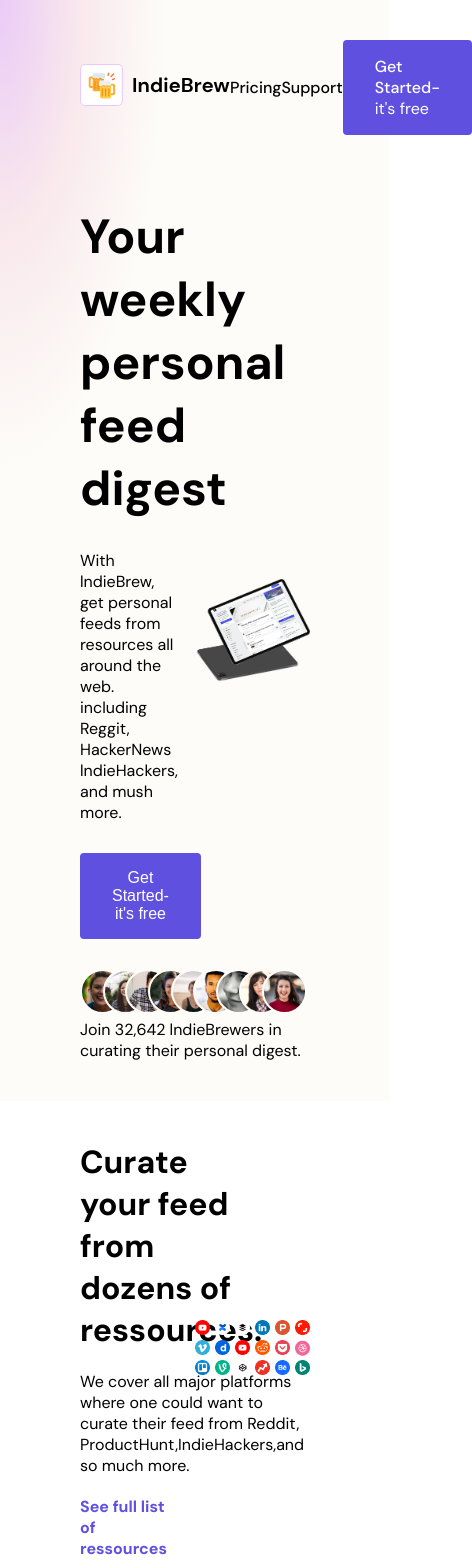
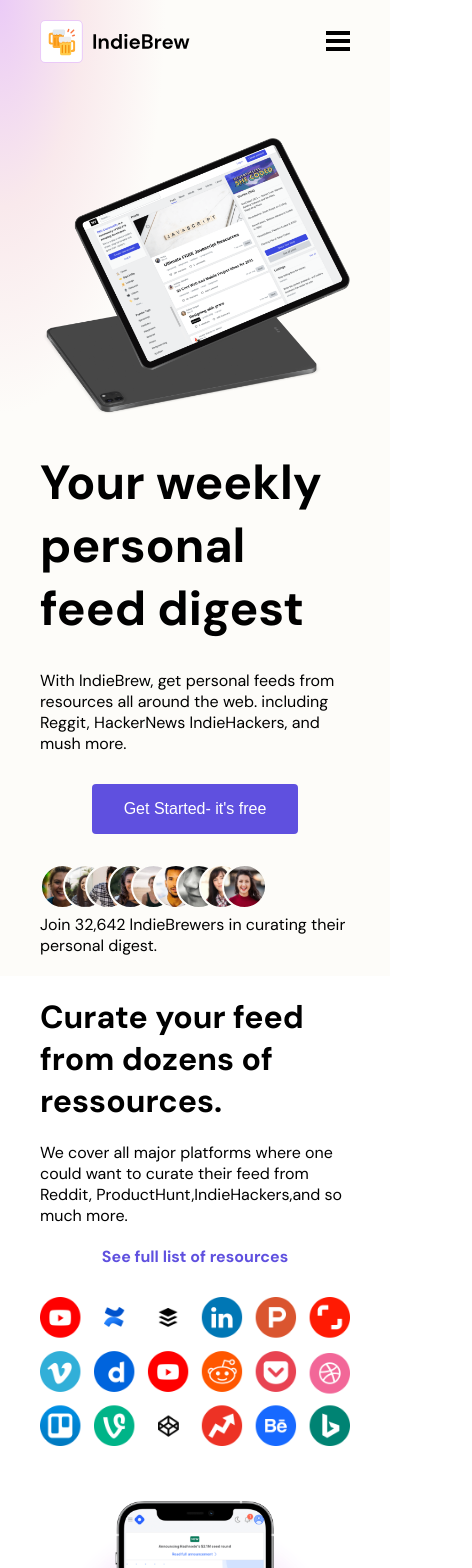
Before and after one commit to Nitishkumar922001/codewell-frontend-challenges, a React (Create React App) app in the folder indiebrew-page/: page / in a window 390 px wide. Shown: the top 1568 px of the page, 472 px wide, since content can reach past the window. Built offline with nearby package versions, Linux system fonts and the light colour scheme.

Commit message:
footer-design and design done responsive

```diff
--- a/indiebrew-page/src/App.css
+++ b/indiebrew-page/src/App.css
@@ -1,12 +1,13 @@
 
 .page-container {
-
+    /* width: 100%; */
     min-height: 100vh;
   }
 
 .header{
     background-image: radial-gradient(at top left, #ebcbf7 0%, #f9e9ec 15%, #fdfcf9 30%);
     padding: 40px 80px;
+
     min-height: 100vh;
     display: flex;
     flex-direction: column;
@@ -16,3 +17,20 @@
 .main-content{
   padding: 40px 80px;
 }
+footer{
+  padding: 40px 80px;
+  background-color:rgb(243, 238, 238);
+}
+
+@media screen and (max-width:768px) {
+  .header{
+    padding: 20px 40px;
+  }
+  .main-content{
+    padding: 20px 40px;
+  }
+  footer{
+    padding: 20px 40px;
+  }
+
+}
--- a/indiebrew-page/src/App.js
+++ b/indiebrew-page/src/App.js
@@ -1,6 +1,7 @@
 
 import './App.css';
 import BodySection from './componets/body-section/BodySection';
+import Footer from './componets/footer/Footer';
 import HeadSection from './componets/head-section/HeadSection';
 import Nav from './componets/nav/Nav';
 
@@ -15,7 +16,9 @@
       <main className="main-content">
         <BodySection></BodySection>
       </main>
-
+      <footer>
+      <Footer></Footer>
+      </footer>
     </div>
 
   );
--- a/indiebrew-page/src/componets/body-section/BodySection.css
+++ b/indiebrew-page/src/componets/body-section/BodySection.css
@@ -1,7 +1,6 @@
 .body-container{
     display: flex;
     flex-direction: column;
-
     row-gap: 50px;
 }
 .body-card {
@@ -14,7 +13,7 @@
     width: 40%;
     display: flex;
     flex-direction: column;
-    align-items: start;
+    align-items:flex-start;
     row-gap: 20px;
 }
 
@@ -33,3 +32,17 @@
 .body-right img {
     width: 100%;
 }
+@media screen and (max-width:768px)
+{
+    .body-card{
+        width: 100%;
+        flex-direction: column;
+        justify-content: center;
+        align-items: space-between;
+        row-gap: 30px;
+    }
+    .body-left,.body-right{
+        align-items:center ;
+        width: 100%;
+    }
+}
--- a/indiebrew-page/src/componets/body-section/BodySection.js
+++ b/indiebrew-page/src/componets/body-section/BodySection.js
@@ -8,13 +8,14 @@
             <div className="body-left">
                 <p className="title2">Curate your feed from dozens of ressources.</p>
                 <p className="body-info">We cover all major platforms where one could want to curate their feed from Reddit, ProductHunt,IndieHackers,and so much more.</p>
-            <a>See full list of ressources</a>
+                <a>See full list of resources</a>
             </div>
 
             <div className="body-right">
                 <img src={socialMedia}></img>
             </div>
         </div>
+
         <div className="body-card">
             <div className="body-right">
                 <img src={PhoneMockup}></img>
--- /dev/null
+++ b/indiebrew-page/src/componets/footer/Footer.css
@@ -0,0 +1,31 @@
+.footer-div{
+    display: flex;
+    column-gap: 30px;
+}
+.company-div{
+    width: 80%;
+}
+.footer-div ul{
+    font-weight: 400;
+    list-style: none;
+}
+.footer-div ul :first-child{
+    font-weight: 800;
+}
+.footer-div li{
+    padding-bottom:5px ;
+}
+.footer-links
+{
+    display: flex;
+    justify-content:space-between;
+    align-items: center;
+}
+@media screen and (max-width:768px) {
+    .footer-div{
+        justify-content: space-between;
+        row-gap: 30px;
+        flex-wrap: wrap;
+    }
+
+}
--- /dev/null
+++ b/indiebrew-page/src/componets/footer/Footer.js
@@ -0,0 +1,36 @@
+import './Footer.css'
+function Footer() {
+    return (<div className='footer-div'>
+        <div className='company-div'>
+            <p className='company-name'>lndieBrew</p>
+            <p className='company-info'>
+                with indieBrew,get personal feeds from resources all around the web,including Reddit,HackerNews,and much more.
+            </p>
+            <p>Made with ❤  in the Uk</p>
+        </div>
+        <ul>
+            <li>Sitemap</li>
+            <li>Homepage</li>
+            <li>Pricing</li>
+        </ul>
+        <ul>
+            <li>Resources</li>
+            <li>Support</li>
+            <li>Contact</li>
+            <li>FAQ</li>
+        </ul>
+        <ul>
+            <li>Company</li>
+            <li>About</li>
+            <li>Customers</li>
+            <li>Blog</li>
+        </ul>
+        <ul>
+            <li>Protfolios</li>
+            <li>HackerNews</li>
+            <li>Reddit</li>
+            <li>Twitter</li>
+        </ul>
+    </div>)
+}
+export default Footer;
--- a/indiebrew-page/src/componets/head-section/HeadSection.css
+++ b/indiebrew-page/src/componets/head-section/HeadSection.css
@@ -1,36 +1,59 @@
-.btn-primary{
+.btn-primary {
     border: none;
     font-size: 1rem;
     font-weight: 500px;
 }
-.head-card{
-    width: 100%;
-display: flex;
-align-items: center;
-justify-content:space-between;
+
+.head-card {
+
+    display: flex;
+    align-items: center;
+    justify-content: space-between;
 
 }
-.head-left{
+
+.head-left {
     width: 40%;
 
     display: flex;
- flex-direction: column;
- row-gap: 30px;
- align-items: start;
+    flex-direction: column;
+    row-gap: 30px;
+    align-items: flex-start;
 
 }
-.title{
+
+.title {
     font-size: 3rem;
 }
+
 .head-right {
     width: 50%;
 
 }
-.head-right img{
+
+.head-right img {
     width: 100%;
-    /* height: 400px; */
     vertical-align: center;
     object-fit: contain;
     object-position: center;
 
 }
+
+@media screen and (max-width:768px) {
+
+    .head-left,
+    .head-right {
+        width: 100%;
+        align-items: center;
+    }
+
+
+    .head-card {
+        width: 100%;
+        flex-direction: column-reverse;
+        align-items: space-between;
+        row-gap: 30px;
+        justify-content: center;
+    }
+
+}
--- a/indiebrew-page/src/componets/nav/Nav.css
+++ b/indiebrew-page/src/componets/nav/Nav.css
@@ -1,32 +1,76 @@
-.nav-bar{
+.nav-bar {
   display: flex;
   align-items: center;
-    justify-content: space-between;
+  justify-content:space-between;
 }
-.nav-links{
-    width: 380px;
+
+.nav-links {
   font-weight: 500;
 }
-.logo img{
+
+.logo img {
   width: 150px;
   object-fit: contain;
   object-position: center;
+}
 
-
-}
-.nav-links ul{
+.nav-links ul {
+  width: 400px;
   list-style: none;
   display: flex;
   align-items: center;
   justify-content: space-between;
 }
-.btn-primary{
-padding:1rem 2rem;
-color:white;
+
+.btn-primary {
+  padding: 1rem 2rem;
+  color: white;
   background: #5f50df;
   font-weight: 500;
   border-radius: 4px;
 }
-.btn-primary span{
+
+.btn-primary span {
   font-weight: 300;
 }
+
+.nav-btn {
+  display: none;
+
+}
+
+@media screen and (max-width:768px) {
+
+  .nav-btn {
+    display: block;
+  }
+
+  .d-none {
+    display: none;
+  }
+ .nav-links ul{
+  padding-bottom: 20px;
+ }
+  .nav-links ul {
+    flex-direction: column;
+    align-items: center;
+    row-gap: 10px;
+    justify-content: space-between;
+    position: absolute;
+    z-index: 1;
+    top: 100px;
+    padding: 20px;
+    left: 10%;
+    width:80%;
+
+    background-color: white;
+    box-shadow: 0px 0px 5px;
+    border-radius: 10px;
+
+  }
+  .btn-mobile{
+    width: 90%;
+    text-align: center;
+    padding: 0.5rem 2rem;
+  }
+}
--- a/indiebrew-page/src/componets/nav/Nav.jsx
+++ b/indiebrew-page/src/componets/nav/Nav.jsx
@@ -1,21 +1,39 @@
 import Logo from '../../Assets/Logo.svg';
-import  './Nav.css';
-function Nav()
-{
-    return(
+import menuBtn from '../../Assets/Hamburger Menu.svg';
+import back from '../../Assets/Back Arrow.svg';
+import './Nav.css';
+import { useState } from 'react';
+function Nav() {
+    const [toggel, setToggel] = useState(0)
+    function toggelMenu() {
+        setToggel(!toggel);
+    }
+    return (
         <>
             <nav className="nav-bar">
                 <div className="logo">
                     <img src=
-        {Logo} alt="logo"/>
+                        {Logo} alt="logo" />
                 </div>
+
                 <div className='nav-links'>
+
+
+                    <div className={toggel ? "navlink" : 'd-none'}>
                         <ul>
+
                             <li>Pricing</li>
                             <li>Support</li>
-                <li className='btn-primary'> Get Started- <span>it's free</span></li>
+                            <li className='btn-primary btn-mobile'> Get Started- <span>it's free</span></li>
+
                         </ul>
                     </div>
+                    <div className='nav-btn' onClick={toggelMenu}>
+                        <img src={toggel ? back : menuBtn} alt='toggle-btn' />
+                    </div>
+                </div>
+
+
             </nav>
         </>
     )
--- a/indiebrew-page/src/index.css
+++ b/indiebrew-page/src/index.css
@@ -1,4 +1,5 @@
 @import url('https://fonts.googleapis.com/css2?family=DM+Sans:wght@400;500;700&display=swap');
+
 *{margin: 0;
 padding: 0;
 box-sizing: border-box;
```
Lines whose indentation alone changed are shown as unchanged.
